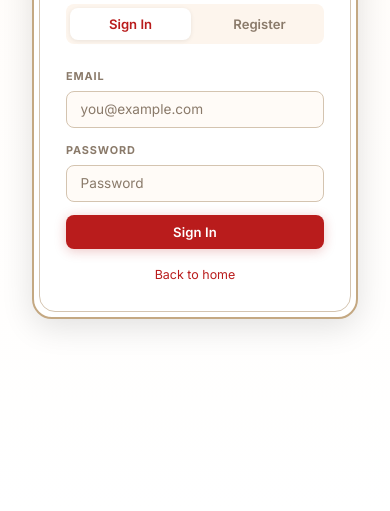
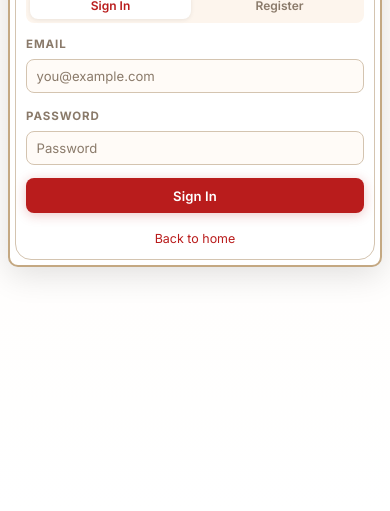
Before and after one commit to FireliteGmng/full-house-horse-sale, a website: page public/bidder/index.html in a window 390 px wide. Shown: the part 333-844 px from the top of the page. Drawn offline with nearby package versions, Linux system fonts and the light colour scheme; files that its build step writes are made by us from their sources; no server answers; files whose address does not match are found by name.

Commit message:
Fix: register form clipping on small/old devices - safe area insets, scrollable auth, responsive breakpoints

```diff
--- a/public/bidder/bidder.css
+++ b/public/bidder/bidder.css
@@ -113,15 +113,25 @@ a { color: inherit; text-decoration: none; }
 
 /* ─── AUTH SCREEN ─── */
 .auth-screen {
-  min-height: 100vh; display: flex; align-items: center;
-  justify-content: center; padding: 2rem; position: relative; z-index: 1;
+  min-height: 100vh; min-height: 100dvh;
+  display: flex; align-items: flex-start;
+  justify-content: center;
+  padding: 1rem;
+  padding-top: max(1rem, env(safe-area-inset-top, 0px));
+  padding-bottom: max(1rem, env(safe-area-inset-bottom, 0px));
+  padding-left: max(1rem, env(safe-area-inset-left, 0px));
+  padding-right: max(1rem, env(safe-area-inset-right, 0px));
+  position: relative; z-index: 1;
   background: linear-gradient(180deg, var(--warm-50) 0%, #fff 100%);
+  overflow-y: auto; -webkit-overflow-scrolling: touch;
 }
 .auth-card {
-  padding: 2rem; width: 100%; max-width: 480px;
+  padding: 1.5rem; width: 100%; max-width: 480px;
   background: #fff; border: 2px solid var(--border-2);
   border-radius: var(--radius-xl); box-shadow: var(--shadow-lg);
   position: relative;
+  margin-top: auto; margin-bottom: auto;
+  max-height: none;
 }
 .auth-card::before {
   content: ''; position: absolute; inset: 5px;
@@ -309,6 +319,21 @@ a { color: inherit; text-decoration: none; }
   .bid-next { font-size: 0.8rem; }
   .portal-body { padding: 0.75rem; }
   .field-row { grid-template-columns: 1fr; }
+  .auth-screen { padding: 0.75rem; align-items: flex-start; }
+  .auth-card { padding: 1.25rem; border-radius: 12px; }
+  .auth-logo { width: 120px; margin-bottom: 0.75rem; }
+  .auth-tabs { margin-bottom: 1rem; }
+}
+@media (max-width: 400px) {
+  .auth-screen { padding: 0.5rem; }
+  .auth-card { padding: 1rem; border-radius: 10px; }
+  .auth-logo { width: 100px; margin-bottom: 0.5rem; }
+  .auth-tabs { margin-bottom: 0.75rem; }
+  .auth-tab { font-size: 0.75rem; padding: 0.4rem; }
+  .field label { font-size: 0.72rem; }
+  .field input { padding: 0.5rem 0.6rem; font-size: 0.82rem; }
+  .btn-full { padding: 0.6rem; font-size: 0.82rem; }
+  .section-label-sm { font-size: 0.72rem; }
 }
 
 /* ─── NOTIFICATIONS ─────────────────────────────────────────────────────── */
```
